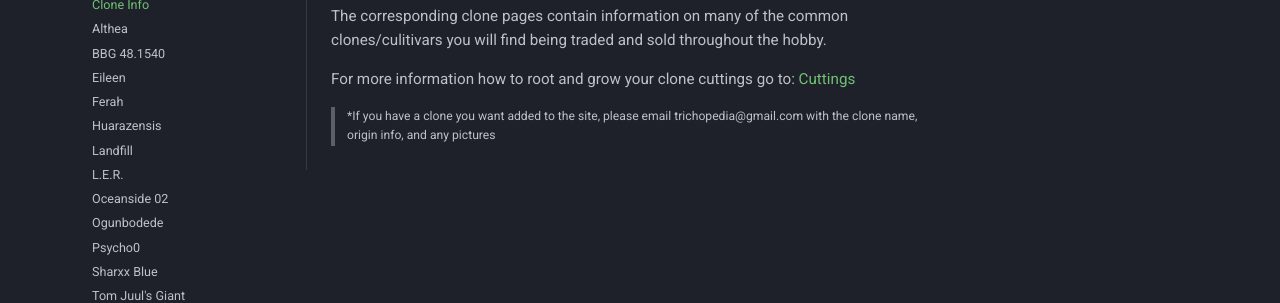
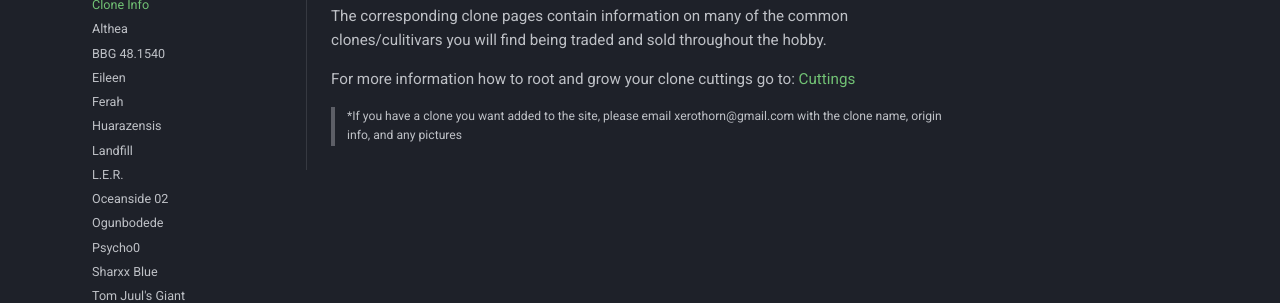
Before and after one commit to nfotinakes/trichopedia, an MkDocs documentation site: the page built from docs/clones/index.md, in a window 1280 px wide. Shown: the part 257-560 px from the top of the page. Built offline with MkDocs 1.6.1 and Material for MkDocs 9.7.7, drawn with Linux system fonts in a browser that asks for light colours.

Commit message:
Update email & seed link

```diff
--- a/docs/clones/index.md
+++ b/docs/clones/index.md
@@ -6,4 +6,4 @@
 
 For more information how to root and grow your clone cuttings go to: [Cuttings](../grow-guides/cutting.md)
 
->*If you have a clone you want added to the site, please email trichopedia@gmail.com with the clone name, origin info, and any pictures
+>*If you have a clone you want added to the site, please email xerothorn@gmail.com with the clone name, origin info, and any pictures
```
Also changed, not shown: docs/grow-guides/seed.md (+1 -1 lines), docs/index.md (+1 -1 lines).
